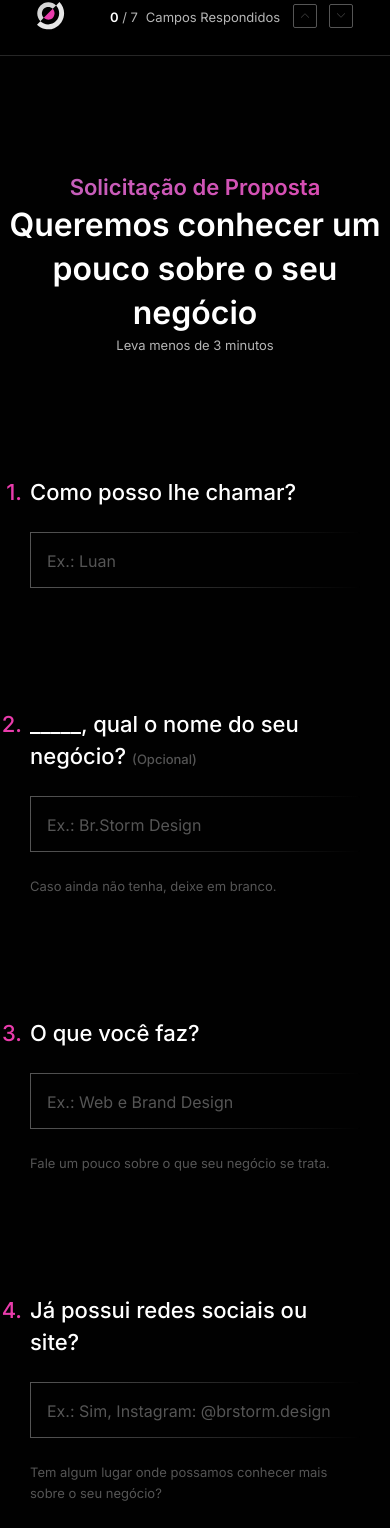
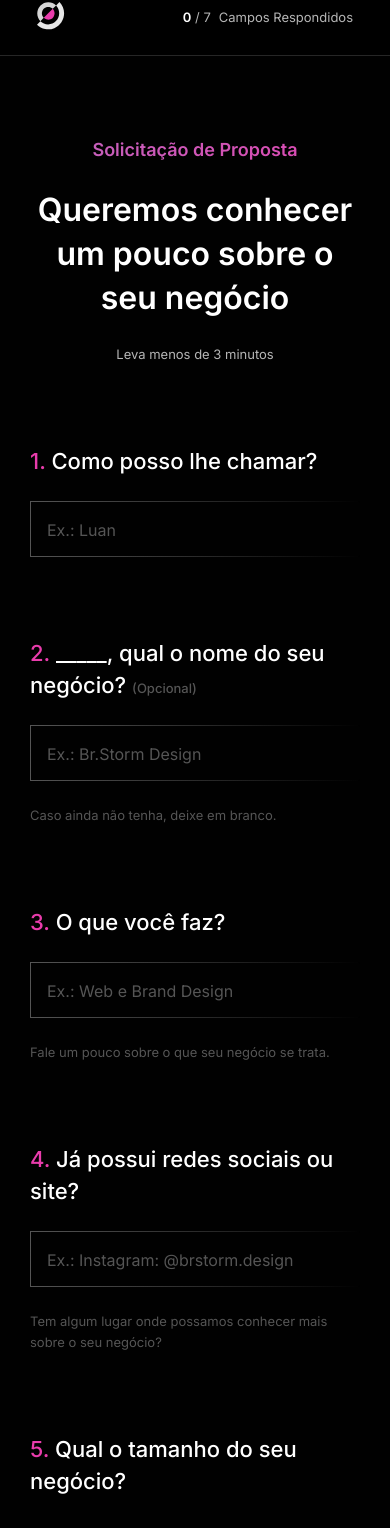
Before and after one commit to brstorm-design/website-brstorm, a Next.js app: page /contact/form in a window 390 px wide. Shown: the part 24-1552 px from the top of the page. Built offline with nearby package versions, Linux system fonts and the light colour scheme.

Commit message:
Mobile version spacings

```diff
--- a/src/components/form/CheckInput/CheckInput.module.scss
+++ b/src/components/form/CheckInput/CheckInput.module.scss
@@ -12,11 +12,6 @@
   justify-content: center;
   align-items: center;
   transition: all 350ms ease;
-
-  @include mixins.sm {
-    height: 16px;
-    width: 16px;
-  }
 
   &[type="radio"], &[type="radio"]::before, &[type="radio"]::after {
     border-radius: 50%;
@@ -41,11 +36,6 @@
     width: 16px;
     height: 16px;
     z-index: 1;
-
-    @include mixins.sm {
-      width: 10px;
-      height: 10px;
-    }
   }
 
   &::before {
--- a/src/components/form/Cover/Cover.module.scss
+++ b/src/components/form/Cover/Cover.module.scss
@@ -1,7 +1,9 @@
+@use '../../../styles/scss/mixins';
+
 .section {
   padding-top: calc(80px + 115px);
 
-  & > div {
+  .text {
     max-width: 780px;
     margin: 0 auto;
 
@@ -9,9 +11,17 @@
       display: block;
     }
 
+    h1 {
+      margin: 24px auto;
+    }
+
     & > * {
       text-align: center;
       margin: 0 auto;
     }
   }
+
+  @include mixins.lg {
+    padding-top: calc(80px + 80px);
+  }
 }
--- a/src/components/form/Cover/index.js
+++ b/src/components/form/Cover/index.js
@@ -4,10 +4,16 @@ import styles from './Cover.module.scss';
 export default function Cover({ content }) {
   return (
     <section className={styles.section}>
-      <div>
-        <h3 className="gradient-bg">{content.subTitle}</h3>
-        <h1>{content.title}</h1>
-        <small>{content.timeToFill}</small>
+      <div className="container">
+        <div className="row">
+          <div className="col-12">
+            <div className={styles.text}>
+              <h4 className="gradient-bg">{content.subTitle}</h4>
+              <h1>{content.title}</h1>
+              <small>{content.timeToFill}</small>
+            </div>
+          </div>
+        </div>
       </div>
     </section>
   )
--- a/src/components/form/Form/Form.module.scss
+++ b/src/components/form/Form/Form.module.scss
@@ -1,3 +1,5 @@
+@use '../../../styles/scss/mixins';
+
 .form {
   counter-set: question;
   margin-top: 120px;
@@ -11,4 +13,10 @@
       opacity: 1;
     }
   }
+
+  @include mixins.lg {
+    margin-top: 80px;
+    row-gap: 80px;
+    margin-bottom: 40px;
+  }
 }
--- a/src/components/form/FormNav/FormNav.module.scss
+++ b/src/components/form/FormNav/FormNav.module.scss
@@ -1,10 +1,16 @@
 @use "../../../styles/scss/colors";
+@use "../../../styles/scss/mixins";
 
 .formNav {
   display: flex;
   justify-content: flex-end;
   column-gap: 12px;
   flex: 1;
+
+  @include mixins.sm {
+    display: none;
+  }
+
   a {
     cursor: pointer;
     display: flex;
--- a/src/components/form/FormQuestion/FormQuestion.module.scss
+++ b/src/components/form/FormQuestion/FormQuestion.module.scss
@@ -41,21 +41,6 @@
         }
       }
     }
-
-    /* &::after {
-      content: "Selecione alguma das opções abaixo";
-      position: absolute;
-      top: 0;
-      right: 0;
-      line-height: 36px;
-      font-size: 14px;
-      color: colors.$error;
-
-      @include mixins.lg {
-        line-height: 32px;
-        font-size: 13px;
-      }
-    } */
   }
 
   &:global(.error) {
@@ -78,11 +63,16 @@
     margin-bottom: 0;
 
     &::before {
+      content: counter(question) ". ";
       position: absolute;
       right: calc(100% + 8px);
       counter-increment: question;
-      content: counter(question) ". ";
       color: colors.$pink;
+
+      @include mixins.lg {
+        position: relative;
+        right: auto;
+      }
     }
   }
 
```
Also changed, not shown: src/languages/en.json, src/languages/pt.json.
